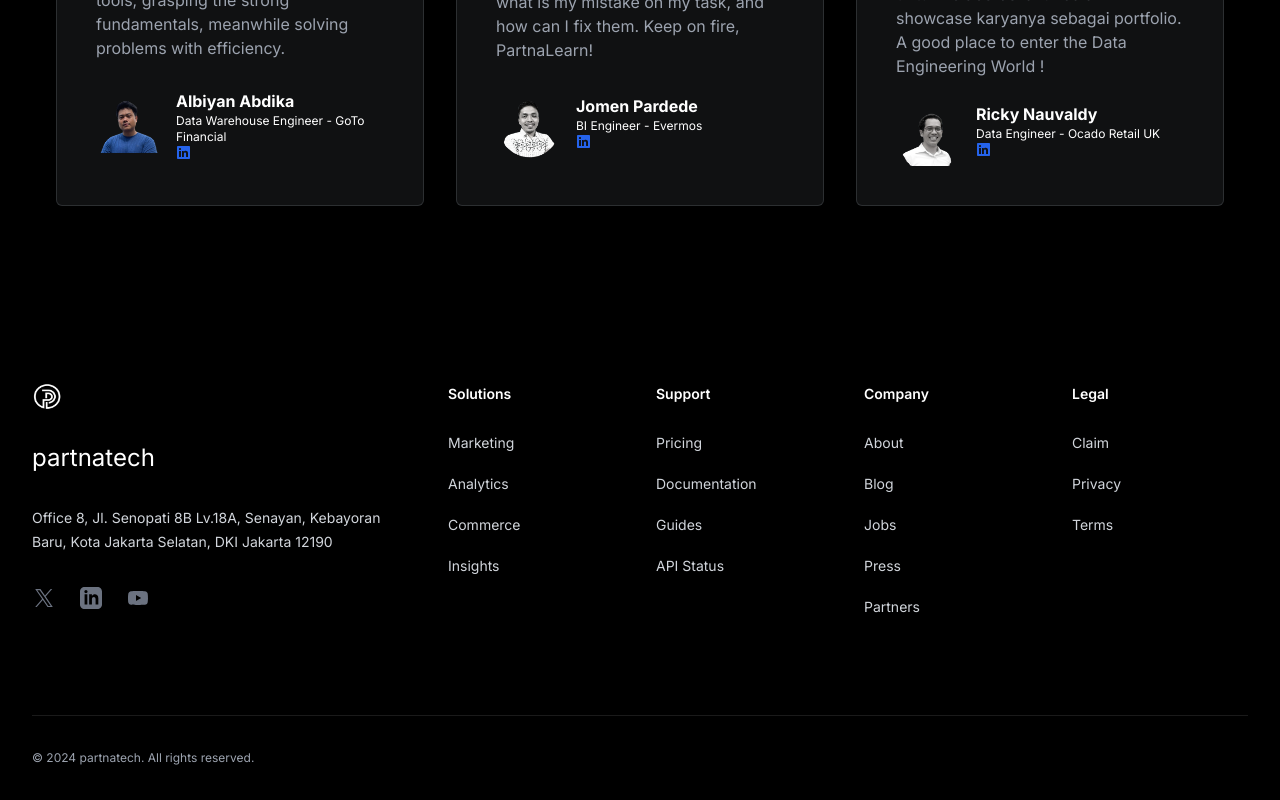
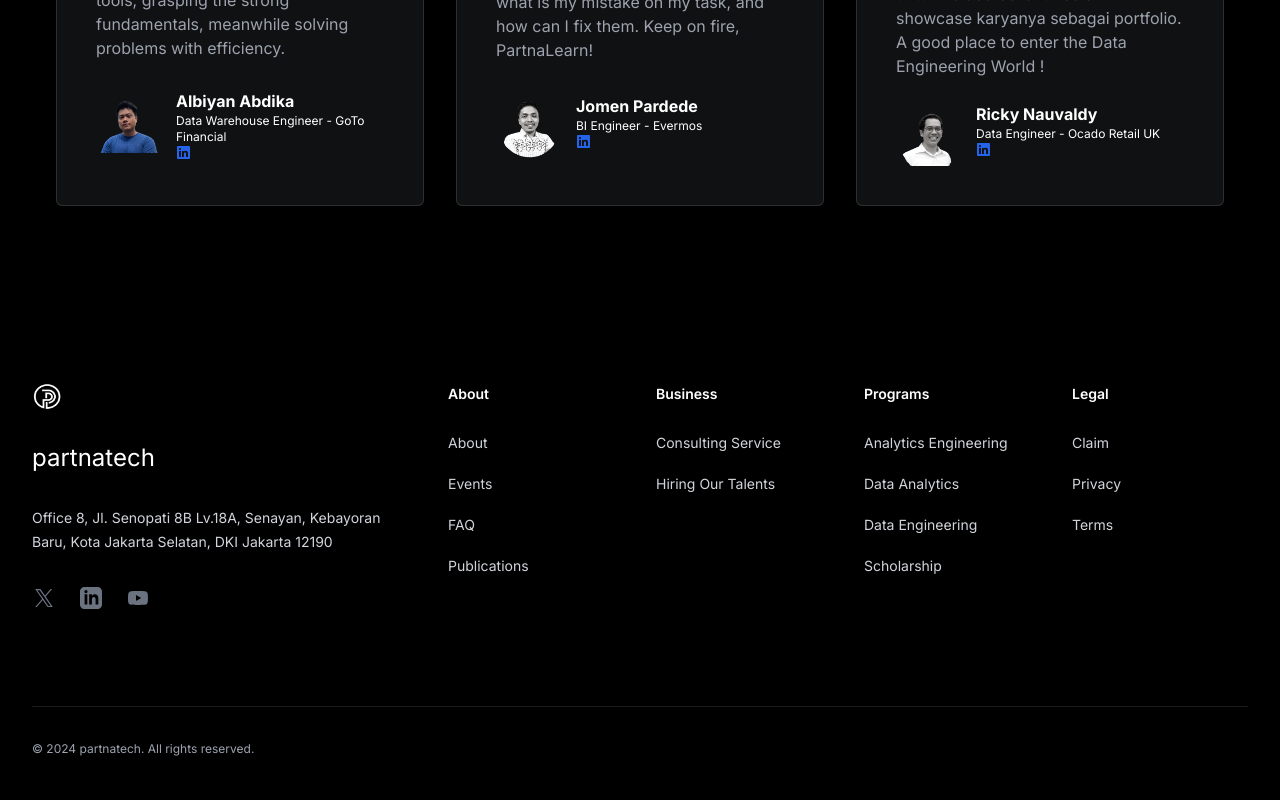
Before and after one commit to partnatech/partnatech-site, a Next.js app: page / in a window 1280 px wide. Shown: the part 1760-2560 px from the top of the page. Built offline with nearby package versions, Linux system fonts and the light colour scheme.

Commit message:
feat: adjust footer (#37)

```diff
--- a/src/components/shared/footer.tsx
+++ b/src/components/shared/footer.tsx
@@ -1,24 +1,21 @@
 import Image from "next/image";
 
 const navigation = {
-  solutions: [
-    { name: "Marketing", href: "/" },
-    { name: "Analytics", href: "/" },
-    { name: "Commerce", href: "/" },
-    { name: "Insights", href: "/" },
+  about: [
+    { name: "About", href: "/about" },
+    { name: "Events", href: "/events" },
+    { name: "FAQ", href: "/" },
+    { name: "Publications", href: "/publications" },
   ],
-  support: [
-    { name: "Pricing", href: "/" },
-    { name: "Documentation", href: "/" },
-    { name: "Guides", href: "/" },
-    { name: "API Status", href: "/" },
+  business: [
+    { name: "Consulting Service", href: "/" },
+    { name: "Hiring Our Talents", href: "/" },
   ],
-  company: [
-    { name: "About", href: "/" },
-    { name: "Blog", href: "/" },
-    { name: "Jobs", href: "/" },
-    { name: "Press", href: "/" },
-    { name: "Partners", href: "/" },
+  programs: [
+    { name: "Analytics Engineering", href: "/programs/analytics-engineering" },
+    { name: "Data Analytics", href: "/programs/data-analytics" },
+    { name: "Data Engineering", href: "/programs/data-engineering" },
+    { name: "Scholarship", href: "/programs/scholarship" },
   ],
   legal: [
     { name: "Claim", href: "/" },
@@ -91,16 +88,12 @@ export default function Footer() {
             />
             <p className="text-2xl text-white">partnatech</p>
             <p className="text-sm leading-6 text-gray-300">
-              Office 8, Jl. Senopati 8B Lv.18A, Senayan, Kebayoran Baru, Kota
-              Jakarta Selatan, DKI Jakarta 12190
+              Office 8, Jl. Senopati 8B Lv.18A, Senayan, Kebayoran Baru, Kota Jakarta Selatan, DKI
+              Jakarta 12190
             </p>
             <div className="flex space-x-6">
               {navigation.social.map((item) => (
-                <a
-                  key={item.name}
-                  href={item.href}
-                  className="text-gray-500 hover:text-gray-400"
-                >
+                <a key={item.name} href={item.href} className="text-gray-500 hover:text-gray-400">
                   <span className="sr-only">{item.name}</span>
                   <item.icon className="h-6 w-6" aria-hidden="true" />
                 </a>
@@ -110,11 +103,9 @@ export default function Footer() {
           <div className="mt-16 grid grid-cols-2 gap-8 xl:col-span-2 xl:mt-0">
             <div className="md:grid md:grid-cols-2 md:gap-8">
               <div>
-                <h3 className="text-sm font-semibold leading-6 text-white">
-                  Solutions
-                </h3>
+                <h3 className="text-sm font-semibold leading-6 text-white">About</h3>
                 <ul role="list" className="mt-6 space-y-4">
-                  {navigation.solutions.map((item) => (
+                  {navigation.about.map((item) => (
                     <li key={item.name}>
                       <a
                         href={item.href}
@@ -127,11 +118,9 @@ export default function Footer() {
                 </ul>
               </div>
               <div className="mt-10 md:mt-0">
-                <h3 className="text-sm font-semibold leading-6 text-white">
-                  Support
-                </h3>
+                <h3 className="text-sm font-semibold leading-6 text-white">Business</h3>
                 <ul role="list" className="mt-6 space-y-4">
-                  {navigation.support.map((item) => (
+                  {navigation.business.map((item) => (
                     <li key={item.name}>
                       <a
                         href={item.href}
@@ -146,11 +135,9 @@ export default function Footer() {
             </div>
             <div className="md:grid md:grid-cols-2 md:gap-8">
               <div>
-                <h3 className="text-sm font-semibold leading-6 text-white">
-                  Company
-                </h3>
+                <h3 className="text-sm font-semibold leading-6 text-white">Programs</h3>
                 <ul role="list" className="mt-6 space-y-4">
-                  {navigation.company.map((item) => (
+                  {navigation.programs.map((item) => (
                     <li key={item.name}>
                       <a
                         href={item.href}
@@ -163,9 +150,7 @@ export default function Footer() {
                 </ul>
               </div>
               <div className="mt-10 md:mt-0">
-                <h3 className="text-sm font-semibold leading-6 text-white">
-                  Legal
-                </h3>
+                <h3 className="text-sm font-semibold leading-6 text-white">Legal</h3>
                 <ul role="list" className="mt-6 space-y-4">
                   {navigation.legal.map((item) => (
                     <li key={item.name}>
```
